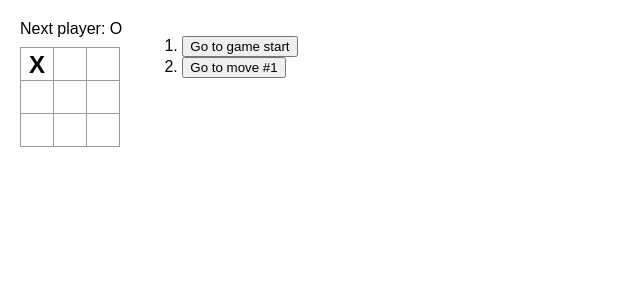
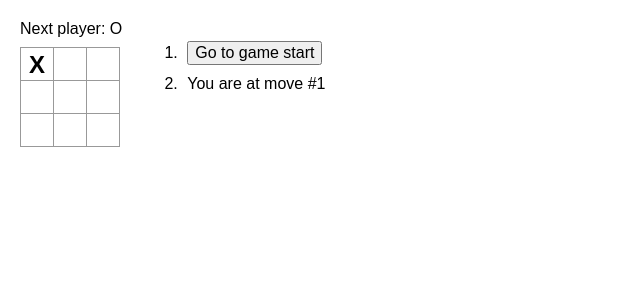
Before and after one commit to thanhpham091790/reactjs, a React (Vite) app in the folder tic-tac-toe/: page / in a window 1280 px wide. Both pictures are taken after a click on the button 37 px from the left and 64 px from the top of the page. Shown: the top 300 px of the page, without its empty margins (0-640 px from the left). Built offline with nearby package versions, Linux system fonts and the light colour scheme.

Commit message:
For current move only, show "You are at move #..." instead of a button.

```diff
--- a/tic-tac-toe/src/App.jsx
+++ b/tic-tac-toe/src/App.jsx
@@ -21,13 +21,17 @@ export default function Game() {
   const moves = history.map((squares, move) => {
     let description;
     if (move > 0) {
-      description = 'Go to move #' + move;
+      if (move === currentMove) {
+        description = 'You are at move #' + move;
+      } else {
+        description = 'Go to move #' + move;
+      }
     } else {
       description = 'Go to game start';
     }
     return (
       <li key={move}>
-        <button onClick={() => { jumpTo(move) }}>{description}</button>
+        {move === currentMove ? description : <button onClick={() => { jumpTo(move) }}>{description}</button>}
       </li>
     );
   });
--- a/tic-tac-toe/src/index.css
+++ b/tic-tac-toe/src/index.css
@@ -46,6 +46,10 @@ ul {
     padding-inline-start: 20px;
 }
 
+li {
+    padding: 5px;
+}
+
 * {
     box-sizing: border-box;
 }
@@ -89,3 +93,7 @@ body {
 .game-info {
     margin-left: 20px;
 }
+
+button {
+    font: inherit;
+}
```
